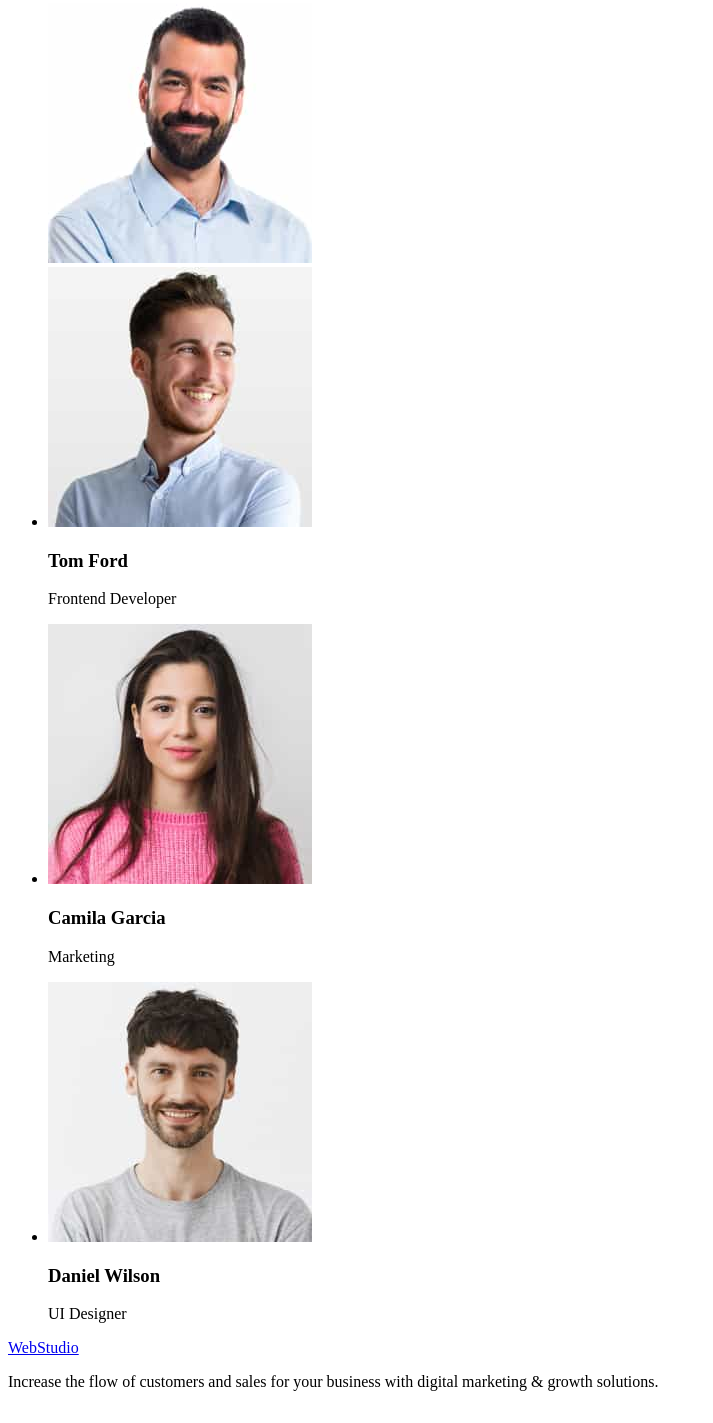
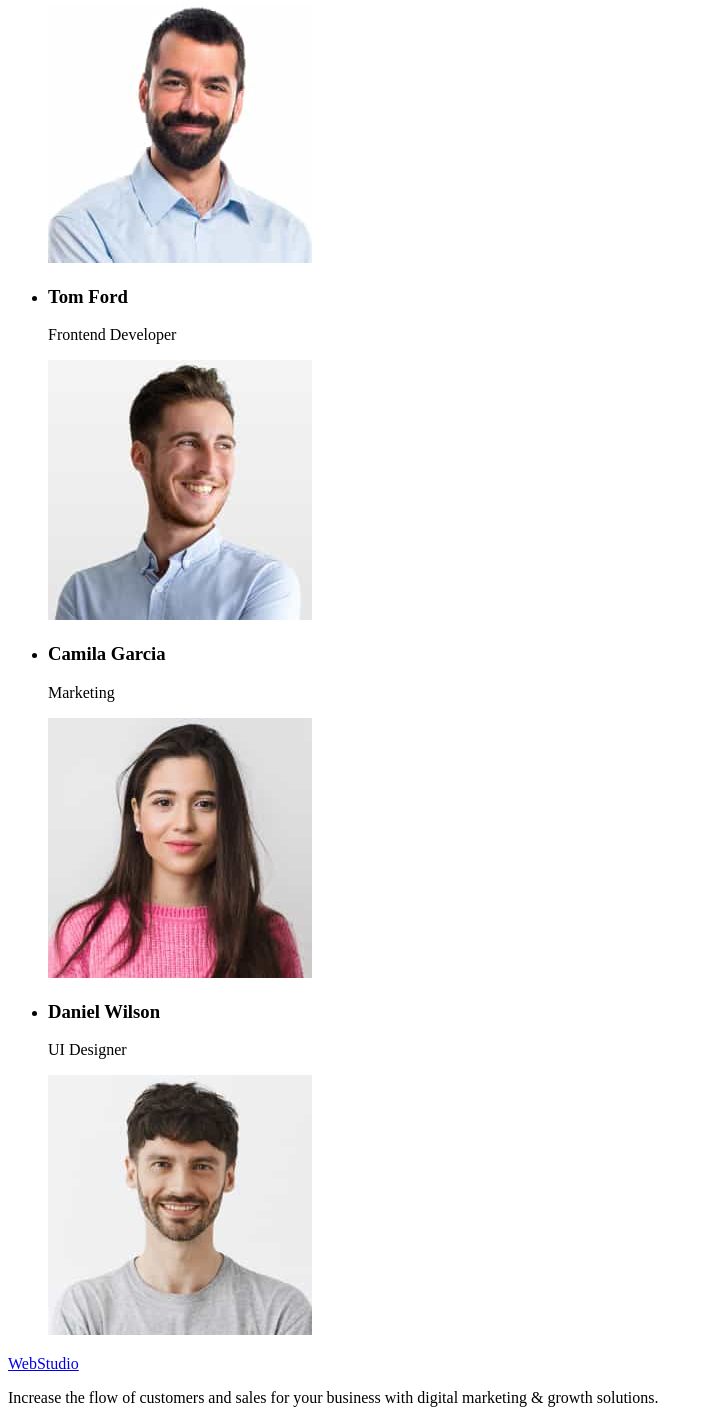
Before and after one commit to ruden4/goit-markup-hw-02, a plain HTML site: page index.html in a window 1280 px wide. Shown: the part 1711-3134 px from the top of the page, without its empty margins (0-713 px from the left). Drawn offline with Linux system fonts and the light colour scheme.

Commit message:
final ver.

```diff
--- a/index.html
+++ b/index.html
@@ -68,17 +68,17 @@
                     <p>Product Designer</p>
                     <img src="./images/a.jpg" width=264 alt="Mark Guerrero photo">
                 </li>
-                <li><img src="./images/b.jpg" width=264 alt="Tom Ford photo">
-                    <h3>Tom Ford</h3>
+                <li><h3>Tom Ford</h3>
                     <p>Frontend Developer</p>
+                    <img src="./images/b.jpg" width=264 alt="Tom Ford photo">
                 </li>
-                <li><img src="./images/c.jpg" width=264 alt="Camila Garcia photo">
-                    <h3>Camila Garcia</h3>
+                <li><h3>Camila Garcia</h3>
                     <p>Marketing</p>
+                    <img src="./images/c.jpg" width=264 alt="Camila Garcia photo">
                 </li>
-                <li><img src="./images/e.jpg" width=264 alt="Daniel Wilson photo">
-                    <h3>Daniel Wilson</h3>
+                <li><h3>Daniel Wilson</h3>
                     <p>UI Designer</p>
+                    <img src="./images/e.jpg" width=264 alt="Daniel Wilson photo">
                 </li>
             </ul>
         </section>
```
